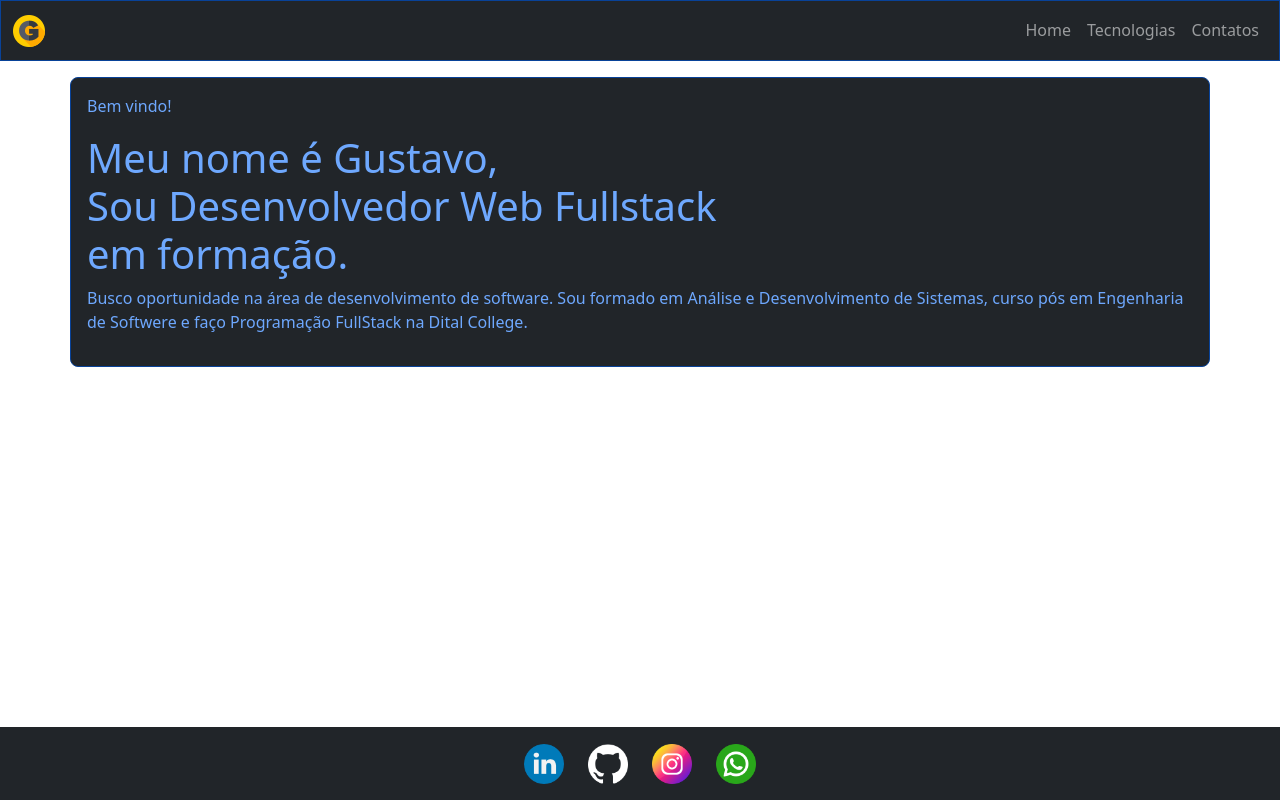
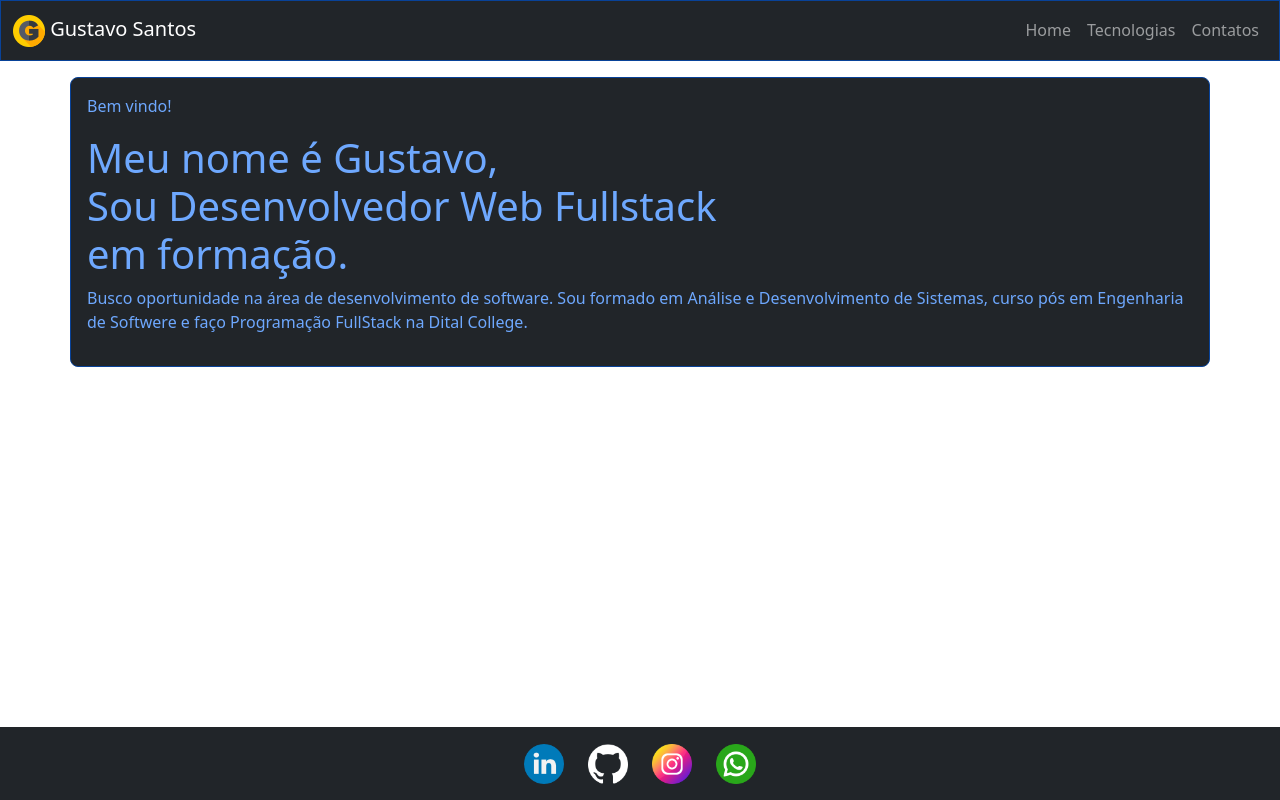
Before and after one commit to Gustavo1701/portifolio-pessoal-react, a React (Vite) app: page / in a window 1280 px wide. Built offline with nearby package versions, Linux system fonts and the light colour scheme.

Commit message:
Adicionando GUSTAVO SANTOS na nav bar

```diff
--- a/src/Pages/Layout.jsx
+++ b/src/Pages/Layout.jsx
@@ -10,10 +10,13 @@ function MenuNavegacao() {
     return (
 
         <nav className="navbar navbar-expand-lg text-primary-emphasis bg-dark border border-primary-subtle" data-bs-theme="dark">
-            <div className="container-fluid ">
-                <Link className="navbar-brand" to="/">
-                    <img src={logo} alt="logo" />
-                </Link>
+            <div className="container-fluid">
+
+                    <Link className="navbar-brand" to="/">
+                        <img src={logo} alt="logo" className="mr-2" /> {/* Adicionando classe Bootstrap para margem à direita */}
+                        Gustavo Santos
+                    </Link>
+
                 <ul className="navbar-nav">
                     <li className="nav-item">
                         <Link className="nav-link" aria-current="page" to="/">
```
